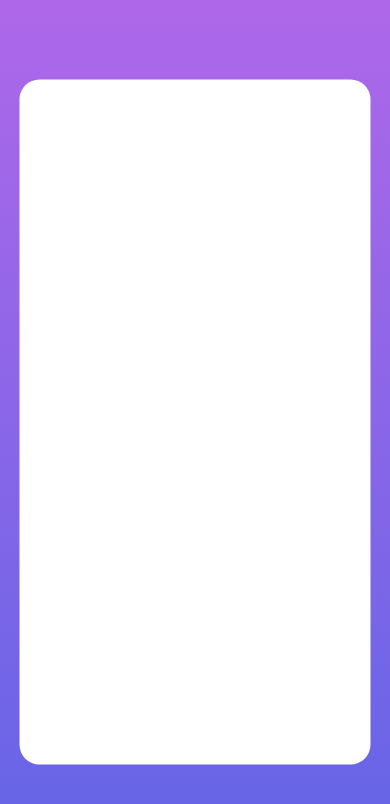
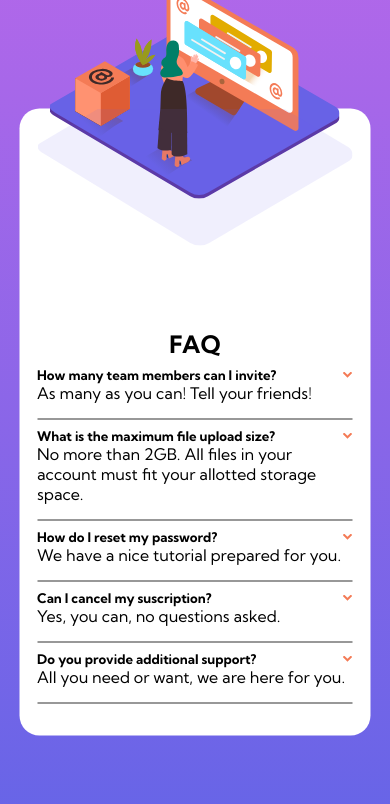
Before and after one commit to OscarAnillo/faq-accordion-fe, a React (Create React App) app: page / in a window 390 px wide. Shown: the top 804 px of the page. Built offline with nearby package versions, Linux system fonts and the light colour scheme.

Commit message:
Commit
add accordion component and styles
add shadow image to mobile illustration
add a data file to map through faq questions

```diff
--- a/src/App.css
+++ b/src/App.css
@@ -15,8 +15,8 @@
 
 .card {
   width: 90%;
-  height: 685px;
   margin: auto;
+  padding: 0 0 2em 0;
   background: #fff;
   border-radius: 20px;
   position: absolute;
@@ -24,3 +24,36 @@
   left: 50%;
   transform: translate(-50%, -50%);
 }
+
+.bg-img {
+  background-image: url('/public/images/illustration-woman-online-mobile.svg');
+  background-position: center;
+  background-repeat: no-repeat;
+  height: 220px;
+  position: relative;
+  top: -130px;
+}
+
+.bg-img img {
+  width: 90%;
+  position: relative;
+  top: 130px;
+}
+
+.faq-box {
+  width: 90%;
+  margin: auto;
+  text-align: left;
+  /* border: 1px solid red; */
+}
+
+.inner-div {
+  border: none;
+  border-bottom: 1px solid #333;
+  padding: .5em 0 1em 0;
+}
+.row {
+  display: flex;
+  align-items: center;
+  justify-content: space-between;
+}
--- /dev/null
+++ b/src/components/accordion-component.js
@@ -0,0 +1,30 @@
+import  { useState } from 'react';
+import data from '../data/data.json'
+
+export default function AccordionComponent(){
+    const [open, setOpen] = useState(null);
+
+    const clickHandler = (index) => {
+        if(open === index){
+            setOpen(null)
+        }
+        setOpen(index)
+    }
+
+    return (
+        <section>
+            <h1>FAQ</h1>
+            <div className='faq-box'>
+                {data.map((item, index) => (
+                    <div key={item.id} className="inner-div">
+                        <div className="row">
+                            <h5>{item.question}</h5>
+                            <img src='/images/icon-arrow-down.svg' alt="" onClick={() => clickHandler(index)}/>
+                        </div>
+                        {open === 0 ? '' : <p className='para'>{item.answer}</p>}
+                    </div>
+                ))}
+            </div>
+        </section>
+    )
+}
--- a/src/components/card-component.js
+++ b/src/components/card-component.js
@@ -1,10 +1,11 @@
+import AccordionComponent from "./accordion-component";
 import ImageComponent from "./image-component";
 
 export default function CardComponent(){
     return (
         <div className="card">
             <ImageComponent />
-            {/* Components */}
+            <AccordionComponent />
         </div>
     )
 }
--- a/src/components/image-component.js
+++ b/src/components/image-component.js
@@ -1,3 +1,7 @@
 export default function ImageComponent(){
-    return <div className="bg-img"></div>
+    return (
+        <div className="bg-img">
+            <img src="/images/bg-pattern-mobile.svg" alt="" />
+        </div>
+    )
 }
--- /dev/null
+++ b/src/data/data.json
@@ -0,0 +1,27 @@
+[
+    {
+      "id": 0,
+      "question": "How many team members can I invite?",
+      "answer": "As many as you can! Tell your friends!"
+    },
+    {
+      "id": 1,
+      "question": "What is the maximum file upload size?",
+      "answer": "No more than 2GB. All files in your account must fit your allotted storage space."
+    },
+    {
+      "id": 2,
+      "question": "How do I reset my password?",
+      "answer": "We have a nice tutorial prepared for you."
+    },
+    {
+      "id": 3,
+      "question": "Can I cancel my suscription?",
+      "answer": "Yes, you can, no questions asked."
+    },
+    {
+      "id": 4,
+      "question": "Do you provide additional support?",
+      "answer": "All you need or want, we are here for you."
+    }
+  ]
```
